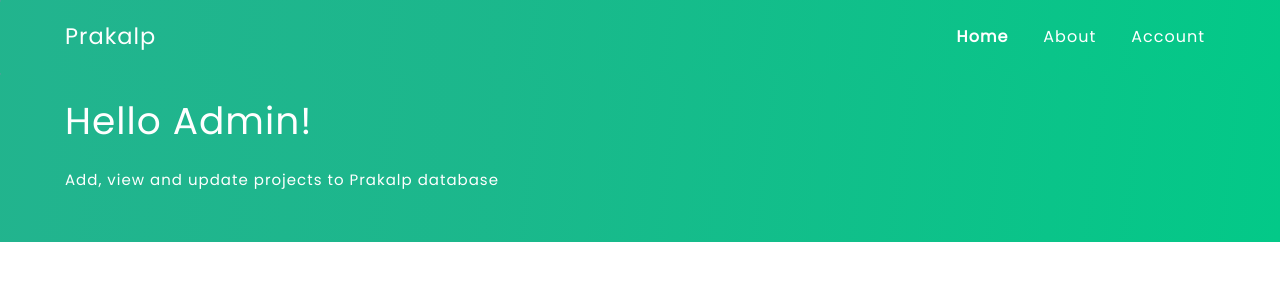
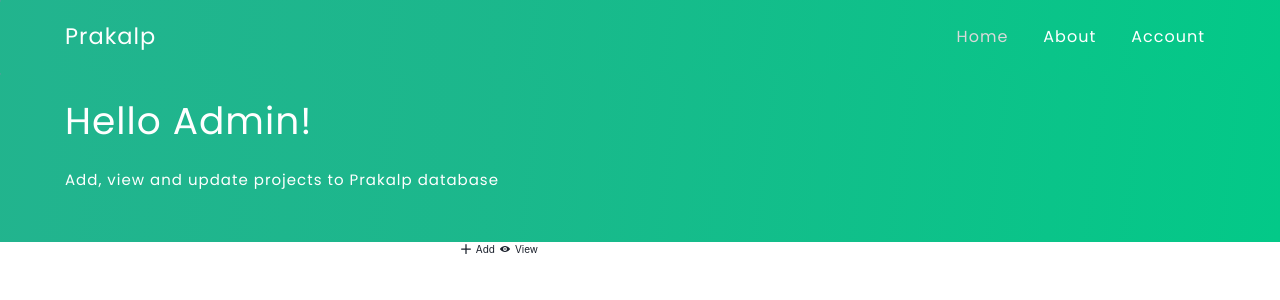
Before and after one commit to aditya-464/Prakalp_SIH_23, a React (Create React App) app in the folder client/: page / in a window 1280 px wide. Shown: the top 300 px of the page. Built offline with nearby package versions, Linux system fonts and the light colour scheme.

Commit message:
navbar update

```diff
--- a/client/src/App.js
+++ b/client/src/App.js
@@ -2,6 +2,7 @@ import Navwelcome from "./components/Welcome/Navwelcome/Navwelcome";
 import Adminnav from "./components/Admin/AdminNav/Adminnav";
 import Usernav from "./components/User/UserNav/Usernav";
 import Heroadmin from "./components/Admin/HeroAdmin/Heroadmin";
+import Switchbutton from "./components/Admin/SwitchButton/Switchbutton";
 
 function App() {
   return (
@@ -11,6 +12,7 @@ function App() {
       {/* Admin Navbar */}
       <Adminnav />
       <Heroadmin/>
+      <Switchbutton/>
       {/* User Navbar */}
       {/* <Usernav/> */}
     </>
--- a/client/src/components/Admin/AdminNav/adminnav.module.css
+++ b/client/src/components/Admin/AdminNav/adminnav.module.css
@@ -22,5 +22,5 @@
   font-weight: 500 !important;
 }
 .navText:hover {
-  color: #145b44 !important;
+  color: #D9D9D9 !important;
 }
--- /dev/null
+++ b/client/src/components/Admin/SwitchButton/Switchbutton.js
@@ -0,0 +1,30 @@
+import React from "react";
+import { Link } from "react-router-dom";
+import styles from "./switchbutton.module.css";
+import { Container, Box, Text, HStack } from "@chakra-ui/react";
+import { AddIcon, ViewIcon } from "@chakra-ui/icons";
+
+export default function Switchbutton() {
+  return (
+    <Container textAlign={"center"}>
+      <HStack textAlign={'center'}>
+        <Box>
+          <Link to="/add">
+            <HStack>
+              <AddIcon />
+              <Text>Add</Text>
+            </HStack>
+          </Link>
+        </Box>
+        <Box>
+          <Link to="/view">
+            <HStack>
+              <ViewIcon />
+              <Text>View</Text>
+            </HStack>
+          </Link>
+        </Box>
+      </HStack>
+    </Container>
+  );
+}
--- a/client/src/components/User/UserNav/usernav.module.css
+++ b/client/src/components/User/UserNav/usernav.module.css
@@ -22,5 +22,5 @@
   font-weight: 500 !important;
 }
 .navText:hover {
-  color: #145b44 !important;
+  color: #D9D9D9 !important;
 }
--- a/client/src/components/Welcome/Navwelcome/navwelcome.module.css
+++ b/client/src/components/Welcome/Navwelcome/navwelcome.module.css
@@ -18,7 +18,7 @@
     color: white !important;
 }
 .loginBtn:hover, .signupBtn:hover {
-    background-color: rgba(0, 0, 0, 0.8) !important;
+    background-color: #D9D9D9;
 }
 .btnText {
     font-size: 1.5rem;
--- a/client/src/index.css
+++ b/client/src/index.css
@@ -20,7 +20,7 @@ html {
 }
 
 .active > p {
-  font-weight: 600 !important;
+  color: #D9D9D9;
 }
 /*
 Hero section background -
```
Also changed, not shown: client/src/components/Admin/SwitchButton/switchbutton.module.css (added).
